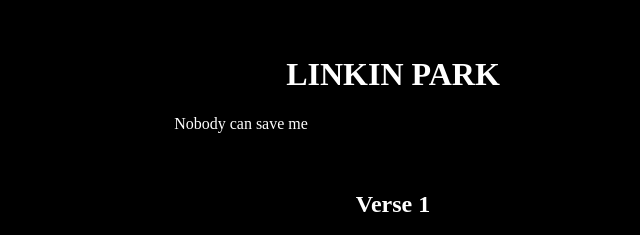
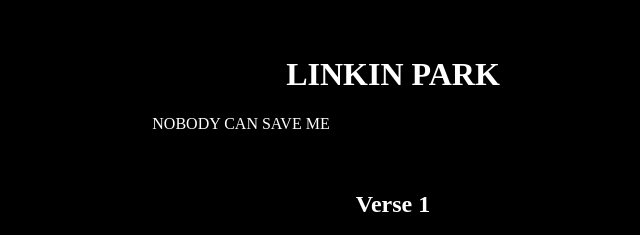
Before and after one commit to SamanthaSulek/learning-git-4, a plain HTML site: page index4.html in a window 1280 px wide. Shown: the top 235 px of the page, 247-887 px from the left. Drawn offline with Linux system fonts and the light colour scheme.

Commit message:
Add index4.html

```diff
--- a/index4.html
+++ b/index4.html
@@ -10,7 +10,7 @@
 <body>
 	<header>
 		<h1>LINKIN PARK</h1>
-		<p>Nobody can save me</p>
+		<p>NOBODY CAN SAVE ME</p>
 	</header>
 	<section class="container">
 		<div class="Verse 1 verse">
```
